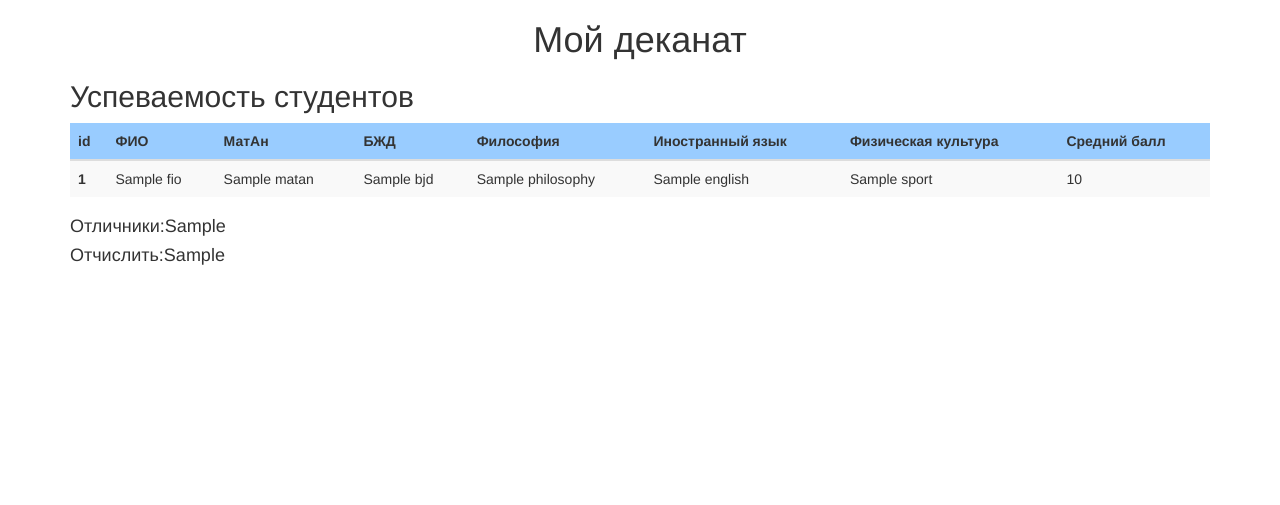
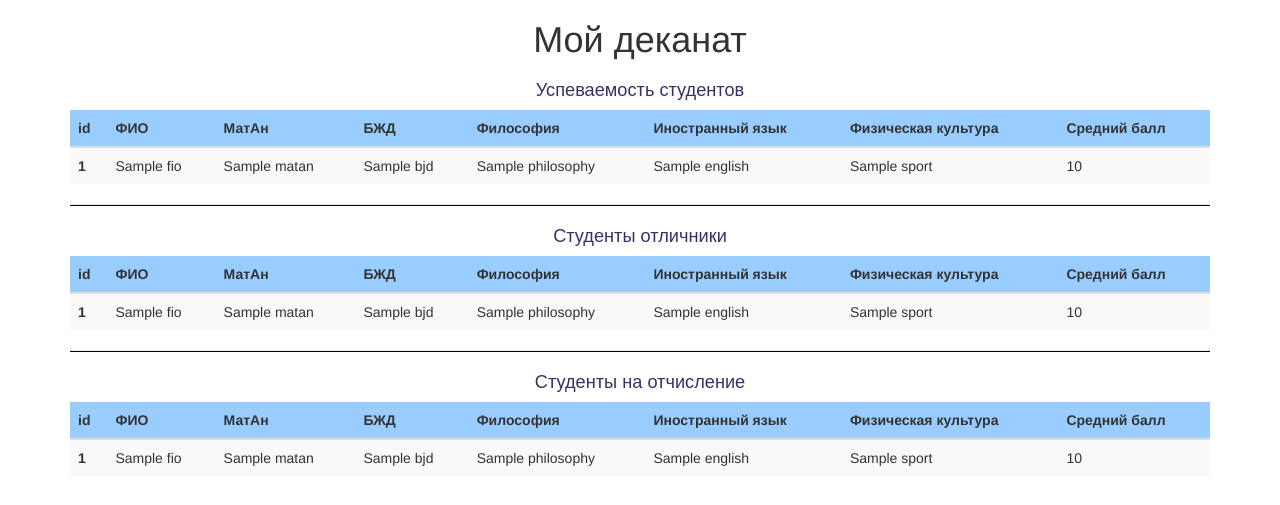
Before and after one commit to arkadii-morozov/devPython, a Django app: template homework/templates/index.html in a window 1280 px wide. Shown: the top 505 px of the page. Run offline with Django 3.2, Linux system fonts and the light colour scheme; the template is opened without the code that fills it: most values are stand-ins (such as "Sample title", 1, 10 or a date in 2020); parts of the project's set-up code (start-up, migrations or seed data) failed here and were passed over; some libraries are stand-ins or nearby versions.

Commit message:
add 2 table: excellent_students and bad_students

```diff
--- a/homework/templates/index.html
+++ b/homework/templates/index.html
@@ -6,14 +6,35 @@
         <link rel="stylesheet" href="https://maxcdn.bootstrapcdn.com/bootstrap/3.3.4/css/bootstrap.min.css">
         <link rel="stylesheet" href="https://maxcdn.bootstrapcdn.com/bootstrap/3.3.4/css/bootstrap-theme.min.css">
         <script src="https://maxcdn.bootstrapcdn.com/bootstrap/3.3.4/js/bootstrap.min.js"></script>
+        <style type="text/css">
+            h2{
+                font-size: 130%;
+                font-family: Arial, sans-serif;
+                color: #333366;
+                text-align:center;
+            }
+            h1{
+                text-align:center;
+            }
+            table{
+                background-color:pink;
+            }
+            thead{
+                background-color:#99ccff;
+            }
+            hr{
+            width: 100%; color: black; height: 1px; background-color:black;
+            }
+
+
+        </style>
 	</head>
 	<body>
         <div class="container">
-            <h1 style="text-align:center;">Мой деканат</h1>
-
+            <h1>Мой деканат</h1>
             <h2>Успеваемость студентов</h2>
-            <table class="table table-striped" style="background-color:pink;">
-                <thead style="background-color:#99ccff;">
+            <table class="table table-striped" >
+                <thead>
                 <tr >
                   <th>id</th>
                   <th>ФИО</th>
@@ -40,8 +61,68 @@
                     {% endfor %}
                 </tbody>
             </table>
-            <h4>Отличники:{{excellent_students}}</h4>
-            <h4>Отчислить:{{bad_students}}</h4>
+            <hr/>
+            <h2>Студенты отличники</h2>
+            <table class="table table-striped">
+                <thead>
+                    <tr>
+                        <th>id</th>
+                        <th>ФИО</th>
+                        <th>МатАн</th>
+                        <th>БЖД</th>
+                        <th>Философия</th>
+                        <th>Иностранный язык</th>
+                        <th>Физическая культура</th>
+                        <th>Средний балл</th>
+                    </tr>
+                </thead>
+                <tbody>
+                    {% for student in excellent_students %}
+                        <tr>
+                            <th scope="row">{{student.id}}</th>
+                            <td>{{student.fio}}</td>
+                            <td>{{student.matan}}</td>
+                            <td>{{student.bjd}}</td>
+                            <td>{{student.philosophy}}</td>
+                            <td>{{student.english}}</td>
+                            <td>{{student.sport}}</td>
+                            <td>{{student.average}}</td>
+                        </tr>
+                    {% endfor %}
+                </tbody>
+            </table>
+            <hr/>
+            <h2>Студенты на отчисление</h2>
+            <table class="table table-striped">
+                <thead>
+                    <tr>
+                        <th>id</th>
+                        <th>ФИО</th>
+                        <th>МатАн</th>
+                        <th>БЖД</th>
+                        <th>Философия</th>
+                        <th>Иностранный язык</th>
+                        <th>Физическая культура</th>
+                        <th>Средний балл</th>
+                    </tr>
+                </thead>
+                <tbody>
+                    {% for student in bad_students %}
+                        <tr>
+                            <th scope="row">{{student.id}}</th>
+                            <td>{{student.fio}}</td>
+                            <td>{{student.matan}}</td>
+                            <td>{{student.bjd}}</td>
+                            <td>{{student.philosophy}}</td>
+                            <td>{{student.english}}</td>
+                            <td>{{student.sport}}</td>
+                            <td>{{student.average}}</td>
+                        </tr>
+                    {% endfor %}
+                </tbody>
+            </table>
+<!--            <h4>Отличники:{{excellent_students}}</h4>-->
+<!--            <h4>Отчислить:{{bad_students}}</h4>-->
         </div>
 	</body>
 </html>
```
Also changed, not shown: homework/views.py (+23 -16 lines).
